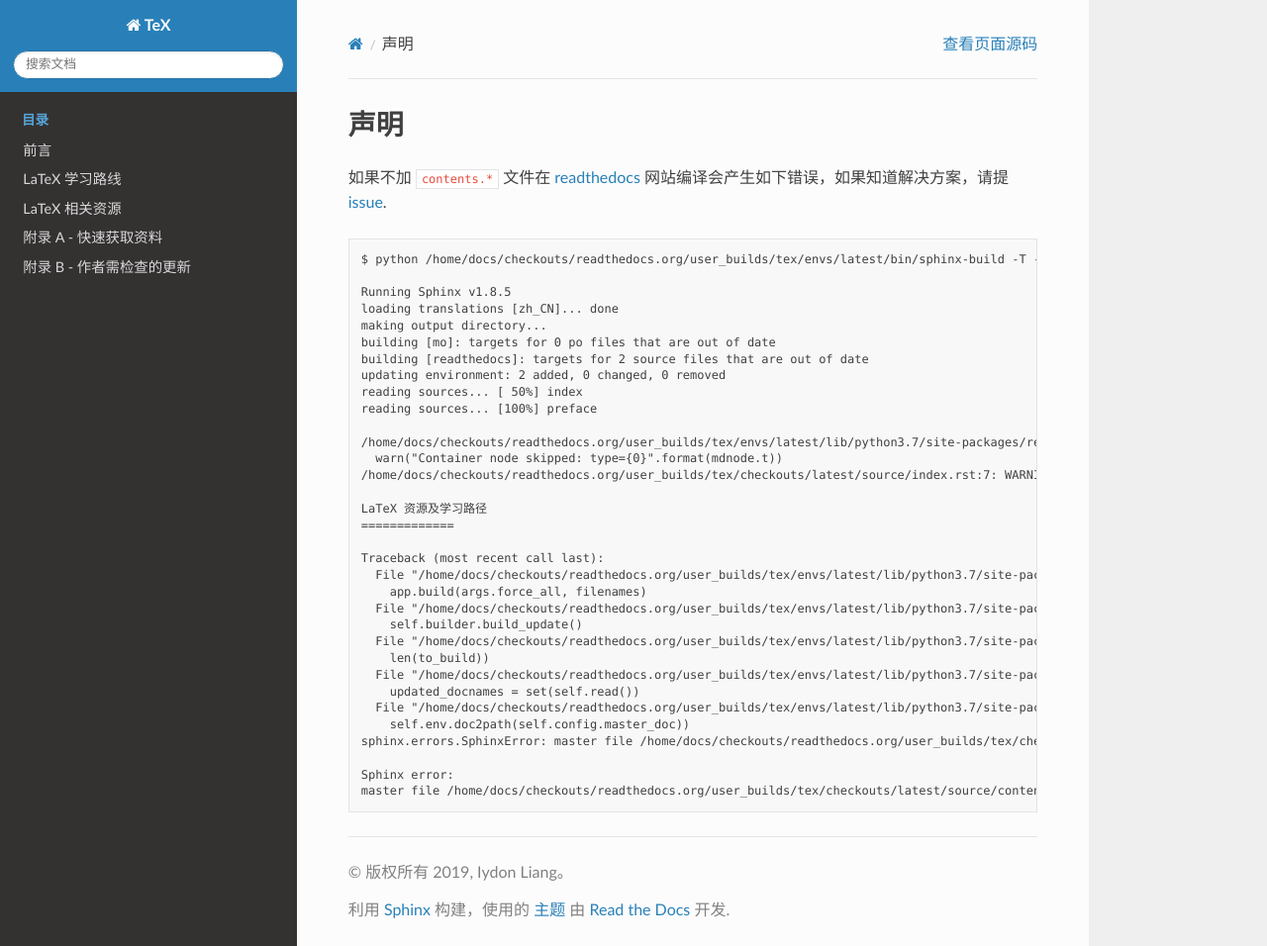
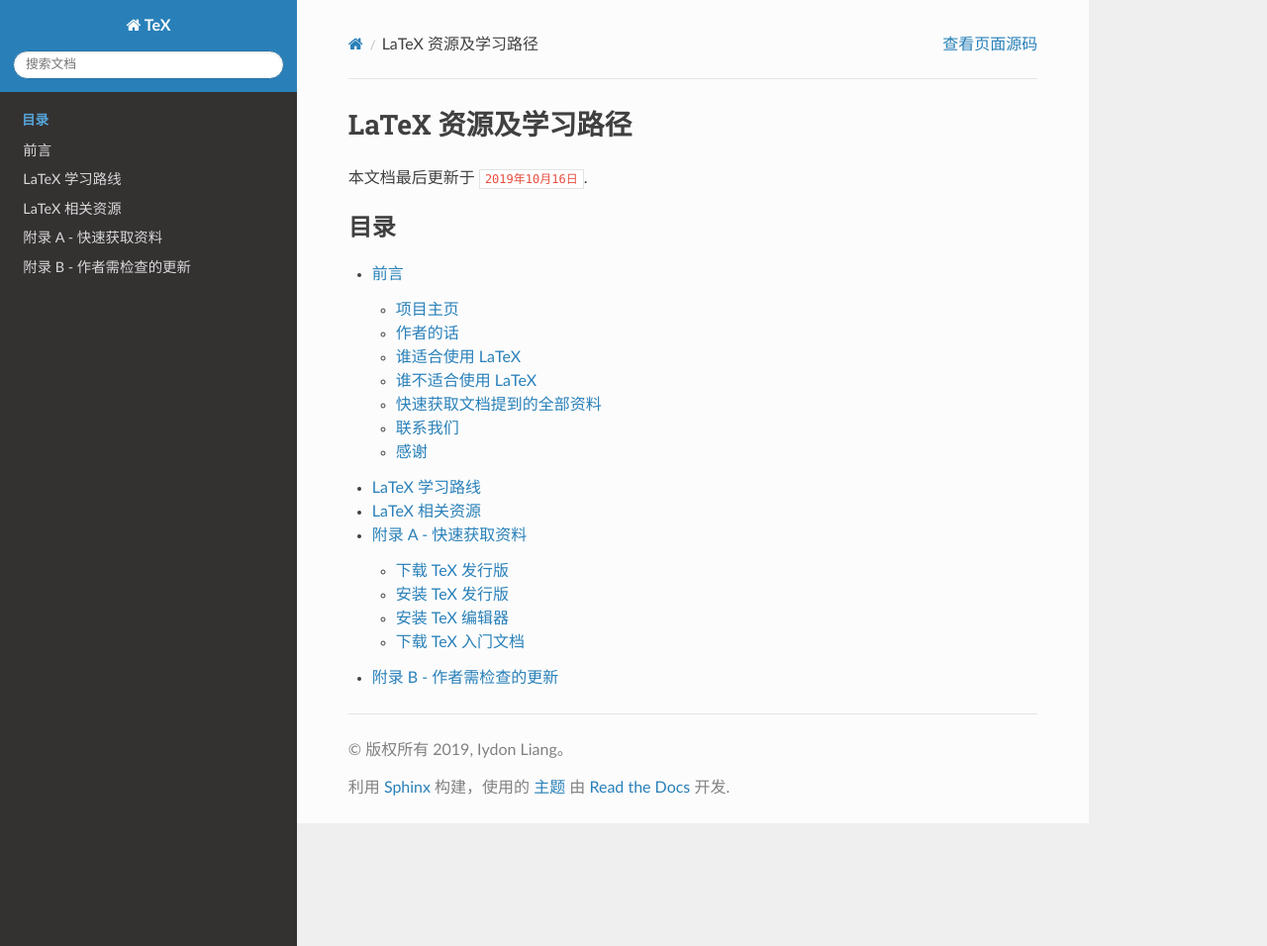
Before and after one commit to iydon/tex, a Sphinx documentation site: the page built from source/contents.rst, in a window 1280 px wide and 956 px high. Shown: the whole window at 99% size. Built offline with Sphinx 7.4.7 and the Read the Docs theme 2.0.0, drawn with Linux system fonts in a browser that asks for light colours.

Commit message:
Test: Update contents.py

```diff
--- a/source/contents.rst
+++ b/source/contents.rst
@@ -1,39 +1,20 @@
-====
-声明
-====
-如果不加 ``contents.*`` 文件在 `readthedocs <https://readthedocs.org>`_ 网站编译会产生如下错误，如果知道解决方案，请提 `issue <https://github.com/Iydon/tex/issues>`_.
-::
+.. TeX documentation master file, created by
+   sphinx-quickstart on Tue Oct 15 16:57:50 2019.
+   You can adapt this file completely to your liking, but it should at least
+   contain the root `toctree` directive.
+=============
+LaTeX 资源及学习路径
+=============
 
-	$ python /home/docs/checkouts/readthedocs.org/user_builds/tex/envs/latest/bin/sphinx-build -T -b readthedocs -d _build/doctrees-readthedocs -D language=zh_CN . _build/html
+本文档最后更新于 ``2019年10月16日``.
 
-	Running Sphinx v1.8.5
-	loading translations [zh_CN]... done
-	making output directory...
-	building [mo]: targets for 0 po files that are out of date
-	building [readthedocs]: targets for 2 source files that are out of date
-	updating environment: 2 added, 0 changed, 0 removed
-	reading sources... [ 50%] index
-	reading sources... [100%] preface
+.. toctree::
+   :maxdepth: 2
+   :caption: 目录
 
-	/home/docs/checkouts/readthedocs.org/user_builds/tex/envs/latest/lib/python3.7/site-packages/recommonmark/parser.py:65: UserWarning: Container node skipped: type=document
-	  warn("Container node skipped: type={0}".format(mdnode.t))
-	/home/docs/checkouts/readthedocs.org/user_builds/tex/checkouts/latest/source/index.rst:7: WARNING: Title underline too short.
+   sections/0-preface
+   sections/1-learning_route
+   sections/2-resources
 
-	LaTeX 资源及学习路径
-	=============
-
-	Traceback (most recent call last):
-	  File "/home/docs/checkouts/readthedocs.org/user_builds/tex/envs/latest/lib/python3.7/site-packages/sphinx/cmd/build.py", line 304, in build_main
-	    app.build(args.force_all, filenames)
-	  File "/home/docs/checkouts/readthedocs.org/user_builds/tex/envs/latest/lib/python3.7/site-packages/sphinx/application.py", line 341, in build
-	    self.builder.build_update()
-	  File "/home/docs/checkouts/readthedocs.org/user_builds/tex/envs/latest/lib/python3.7/site-packages/sphinx/builders/__init__.py", line 347, in build_update
-	    len(to_build))
-	  File "/home/docs/checkouts/readthedocs.org/user_builds/tex/envs/latest/lib/python3.7/site-packages/sphinx/builders/__init__.py", line 360, in build
-	    updated_docnames = set(self.read())
-	  File "/home/docs/checkouts/readthedocs.org/user_builds/tex/envs/latest/lib/python3.7/site-packages/sphinx/builders/__init__.py", line 472, in read
-	    self.env.doc2path(self.config.master_doc))
-	sphinx.errors.SphinxError: master file /home/docs/checkouts/readthedocs.org/user_builds/tex/checkouts/latest/source/contents.rst not found
-
-	Sphinx error:
-	master file /home/docs/checkouts/readthedocs.org/user_builds/tex/checkouts/latest/source/contents.rst not found
+   sections/3-appendix_a
+   sections/3-appendix_b
```
Also changed, not shown: source/_origin/contents.rst (+14 -33 lines).
